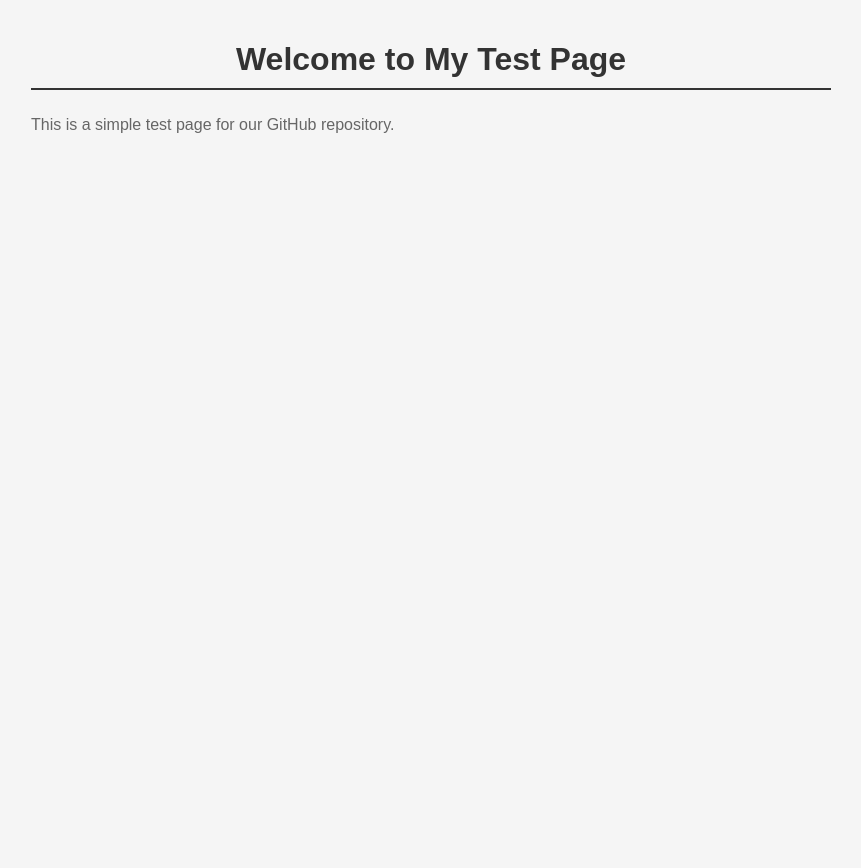
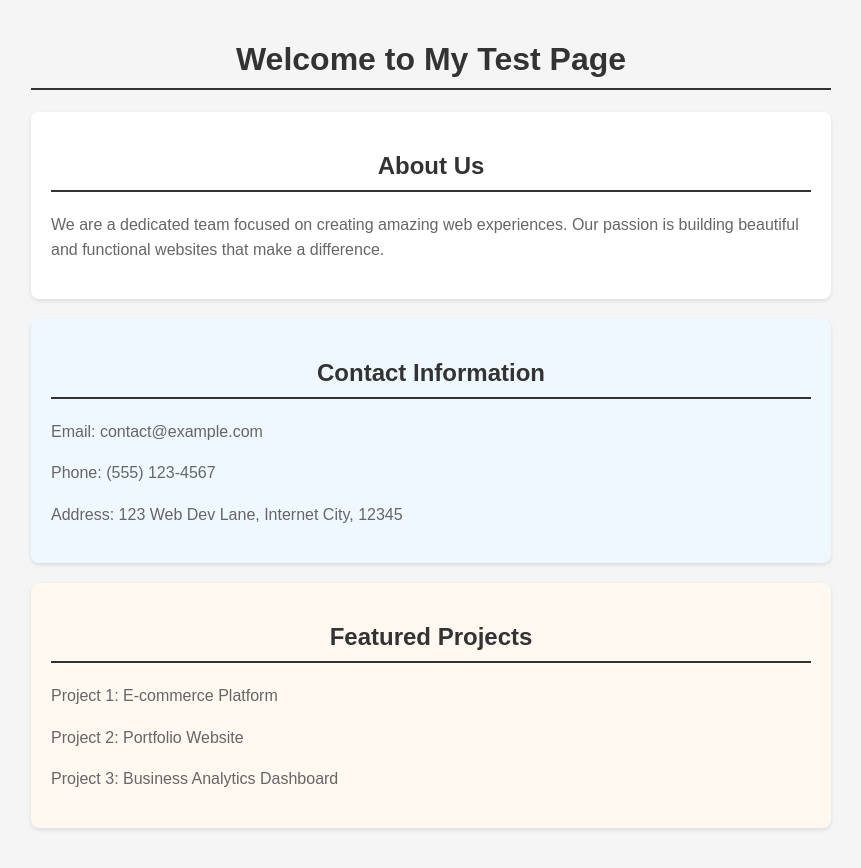
Before and after one commit to hideya/mcp-test, a plain HTML site: page index.html in a window 1280 px wide. Shown: the whole page, without its empty margins (209-1070 px from the left). Before the commit the page ends 800 px from the top, so only its background shows below. Drawn offline with Linux system fonts and the light colour scheme.

Commit message:
Merge feature branch: Add more content sections (#1)

```diff
--- a/index.html
+++ b/index.html
@@ -12,7 +12,7 @@
             padding: 20px;
             background-color: #f5f5f5;
         }
-        h1 {
+        h1, h2 {
             color: #333;
             text-align: center;
             border-bottom: 2px solid #333;
@@ -22,10 +22,41 @@
             line-height: 1.6;
             color: #666;
         }
+        section {
+            margin: 20px 0;
+            padding: 20px;
+            background-color: white;
+            border-radius: 8px;
+            box-shadow: 0 2px 4px rgba(0,0,0,0.1);
+        }
+        .contact-info {
+            background-color: #f0f8ff;
+        }
+        .projects {
+            background-color: #fff8f0;
+        }
     </style>
 </head>
 <body>
     <h1>Welcome to My Test Page</h1>
-    <p>This is a simple test page for our GitHub repository.</p>
+
+    <section>
+        <h2>About Us</h2>
+        <p>We are a dedicated team focused on creating amazing web experiences. Our passion is building beautiful and functional websites that make a difference.</p>
+    </section>
+
+    <section class="contact-info">
+        <h2>Contact Information</h2>
+        <p>Email: contact@example.com</p>
+        <p>Phone: (555) 123-4567</p>
+        <p>Address: 123 Web Dev Lane, Internet City, 12345</p>
+    </section>
+
+    <section class="projects">
+        <h2>Featured Projects</h2>
+        <p>Project 1: E-commerce Platform</p>
+        <p>Project 2: Portfolio Website</p>
+        <p>Project 3: Business Analytics Dashboard</p>
+    </section>
 </body>
 </html>
```
